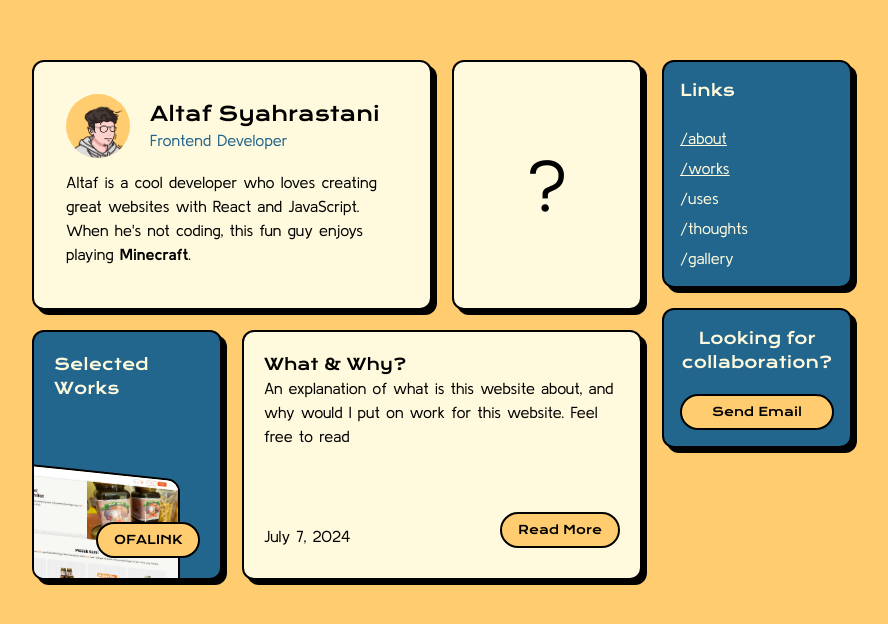
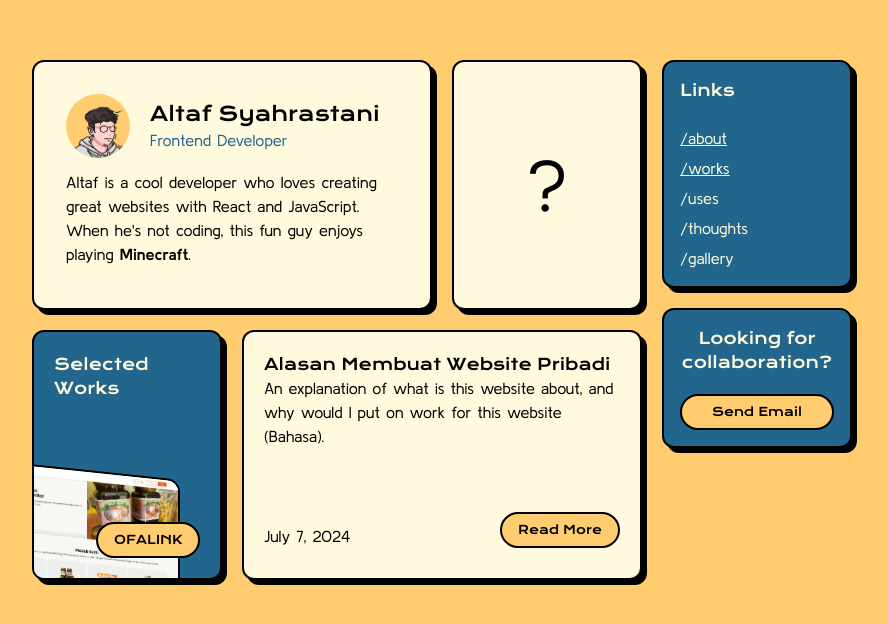
Before and after one commit to altafsyah/altaf, a Next.js app: page / in a window 1280 px wide. Shown: the part 108-732 px from the top of the page, without its empty margins (198-1086 px from the left). Built offline with nearby package versions, Linux system fonts and the light colour scheme.

Commit message:
feat: update pinned di home

```diff
--- a/app/page.tsx
+++ b/app/page.tsx
@@ -43,10 +43,10 @@ export default function Home() {
         </button>
       </section>
       <section className="sm:col-span-2 lg:col-span-4 bg-mYellow rounded-xl w-full p-5 card hover:bg-mYellow/50 transition-colors duration-75">
-        <h1 className="krona-one">What & Why?</h1>
+        <h1 className="krona-one">Alasan Membuat Website Pribadi</h1>
         <p>
           An explanation of what is this website about, and why would I put on
-          work for this website. Feel free to read
+          work for this website (Bahasa).
         </p>
         <div className="flex justify-between items-end mt-16">
           <p>July 7, 2024</p>
```
